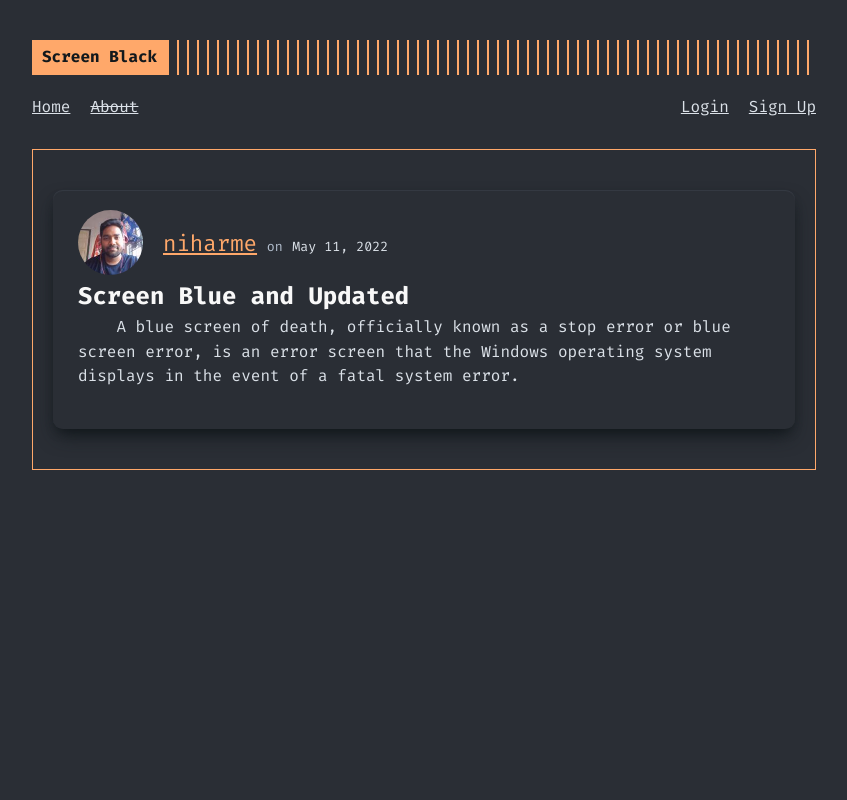
After one commit to niharme/screenblack, a Flask app: page /post/2 in a window 1280 px wide. The commit adds this page. Shown: the whole page, without its empty margins (216-1063 px from the left). Run offline with Flask 2, Linux system fonts and the light colour scheme; data comes from the database, SQL or seed files in the repository; both versions use the stored data as it was after the commit.

Commit message:
Added post deleting and updating facility

```diff
--- a/screenblack/routes.py
+++ b/screenblack/routes.py
@@ -1,7 +1,7 @@
 import os
 import secrets
 from PIL import Image
-from flask import url_for, render_template, redirect, flash, request
+from flask import url_for, render_template, redirect, flash, request, abort
 from flask_login import login_user, current_user, logout_user, login_required
 from screenblack import app, db, bcrypt
 from screenblack.forms import RegistrationForm, LoginForm, UpdateAccountForm, PostForm
@@ -122,7 +122,7 @@ def account():
 
 @app.route("/post/new", methods=["GET", "POST"])
 @login_required
-def new_post():
+def create_post():
   form = PostForm()
   if form.validate_on_submit():
     post = Post(title = form.title.data, content = form.content.data, author = current_user)
@@ -130,4 +130,47 @@ def new_post():
     db.session.commit()
     flash("Your post has been created.", "success")
     return redirect(url_for("home"))
-  return render_template("new_post.html", title="New Post", form=form)
+  return render_template("create_update_post.html", title="New Post", form=form, legend="New Post")
+
+@app.route("/post/<int:post_id>")
+def post(post_id):
+  post = Post.query.get_or_404(post_id)
+  return render_template("post.html", post=post, title=post.title)
+
+
+
+@app.route("/post/<int:post_id>/update", methods=["GET", "POST"])
+@login_required
+def update_post(post_id):
+  post = Post.query.get_or_404(post_id)
+  form = PostForm()
+  if post.author != current_user:
+    abort(403)
+  if form.validate_on_submit():
+    post.title = form.title.data
+    post.content = form.content.data
+    db.session.commit()
+    flash("Your post has been updated!", "success")
+    return redirect(url_for("post", post_id=post.id))
+
+  elif request.method == "GET":
+    form.title.data = post.title
+    form.content.data = post.content
+
+
+  return render_template("create_update_post.html", post=post, title=post.title, form=form, legend="Update Post")
+
+
+
+@app.route("/post/<int:post_id>/delete", methods=["POST"])
+@login_required
+def delete_post(post_id):
+  post = Post.query.get_or_404(post_id)
+  if post.author != current_user:
+    abort(403)
+
+  db.session.delete(post)
+  db.session.commit()
+
+  flash("Post Deleted!", "success")
+  return redirect(url_for("home"))
--- a/screenblack/static/main.css
+++ b/screenblack/static/main.css
@@ -56,7 +56,7 @@ p {
 
 /* main container */
 .container {
-  max-width: 936px;
+  max-width: 864px;
   min-height: 100vh;
   padding: 40px;
   margin: 0 auto;
@@ -264,6 +282,11 @@ fieldset {
 .article-metadata {
   display: flex;
   align-items: center;
+  justify-content: space-between;
+}
+.article-header {
+  display: flex;
+  align-items: center;
 }
 .article-author-picture {
   display: grid;
@@ -275,7 +298,7 @@ fieldset {
 }
 
 .profilepic-mini {
-  max-width: 75px;
+  max-width: 65px;
   border-radius: 50%;
 }
 
--- a/screenblack/templates/account.html
+++ b/screenblack/templates/account.html
@@ -48,7 +48,7 @@
           {% endif %}
         </div>
         <div class="form-field">
-          {{ form.picture.label() }}
+          {{ form.picture.label(class="custom-file-upload") }}
           {{ form.picture() }}
           {% if form.picture.errors %}
             {% for error in form.picture.errors %}
--- a/screenblack/templates/new_post.html
+++ b/screenblack/templates/create_update_post.html
@@ -4,7 +4,7 @@
   <form method="POST" action="">
     {{ form.hidden_tag() }}
     <fieldset>
-      <legend>New Post</legend>
+      <legend>{{ legend }}</legend>
       <div class="form-fields">
         <div class="form-field">
           {{ form.title.label(class='label') }}
--- a/screenblack/templates/home.html
+++ b/screenblack/templates/home.html
@@ -5,7 +5,7 @@
     <article class="article-body">
       <div class="article-metadata">
         <div class="article-author-picture">
-          <a href="#"><img class="profilepic-mini" src="{{ url_for('static', filename='profilepics/'+post.author.picture) }}" alt="profile pictuer of post.author.username"></a>
+          <a href="#"><img class="profilepic-mini" src="{{ url_for('static', filename='profilepics/'+post.author.picture) }}" alt="profile picture for {{ post.author.username }}"></a>
         </div>
         <div class="article-author-details">
           <a class="article-author" href="#">{{ post.author.username }}</a>
@@ -13,7 +13,7 @@
           <small class="article-date">{{ post.date_posted.strftime("%B %d, %Y") }}</small>
         </div>
       </div>
-      <h2><a class="article-title" href="#">{{ post.title }}</a></h2>
+      <h2><a class="article-title" href="{{ url_for('post', post_id=post.id) }}">{{ post.title }}</a></h2>
       <div class="article-content">
         <p>{{ post.content }}</p>
       </div>
--- a/screenblack/templates/layout.html
+++ b/screenblack/templates/layout.html
@@ -34,7 +34,7 @@
           </ul>
           <ul class="right-menu">
           {% if current_user.is_authenticated %}
-            <li><a href="{{url_for('new_post')}}">Create Post</a></li>
+            <li><a href="{{url_for('create_post')}}">Create Post</a></li>
             <li><a href="{{url_for('account')}}">Account</a></li>
             <li><a href="{{url_for('logout')}}">Logout</a></li>
           {% else %}
--- /dev/null
+++ b/screenblack/templates/post.html
@@ -0,0 +1,34 @@
+{% extends "layout.html" %}
+{% block content %}
+
+  <article class="article-body">
+    <div class="article-metadata">
+      <div class="article-header">
+        <div class="article-author-picture">
+          <a href="#"><img class="profilepic-mini" src="{{ url_for('static', filename='profilepics/'+post.author.picture) }}" alt="profile picture for {{ post.author.username }}"></a>
+        </div>
+        <div class="article-author-details">
+          <a class="article-author" href="#">{{ post.author.username }}</a>
+          <small class="text-muted">on</small>
+          <small class="article-date">{{ post.date_posted.strftime("%B %d, %Y") }}</small>
+        </div>
+      </div>
+      {% if post.author == current_user %}
+      <div class="article-modify">
+        <a href="{{ url_for('update_post', post_id = post.id) }}">Update</a>
+
+        <!-- using form to get POST method  -->
+        <form action="{{ url_for('delete_post', post_id = post.id) }}" method="POST">
+          <input type="submit" value="Delete">
+        </form>
+      </div>
+      {% endif %}
+
+    </div>
+    <h2 class="article-title">{{ post.title }}</h2>
+    <div class="article-content">
+      <p>{{ post.content }}</p>
+    </div>
+  </article>
+
+{% endblock content %}
```
Also changed, not shown: other parts of screenblack/static/main.css (+35 -4 lines), screenblack/site.db, screenblack/static/profilepics/037e3beb075fc956.jpg (added), screenblack/static/profilepics/0a3ac2cdc103f24d.jpg (added), screenblack/static/profilepics/aaefb4b4255afb99.jpg (renamed from screenblack/static/profilepics/3f917d697624b48c.jpg).
